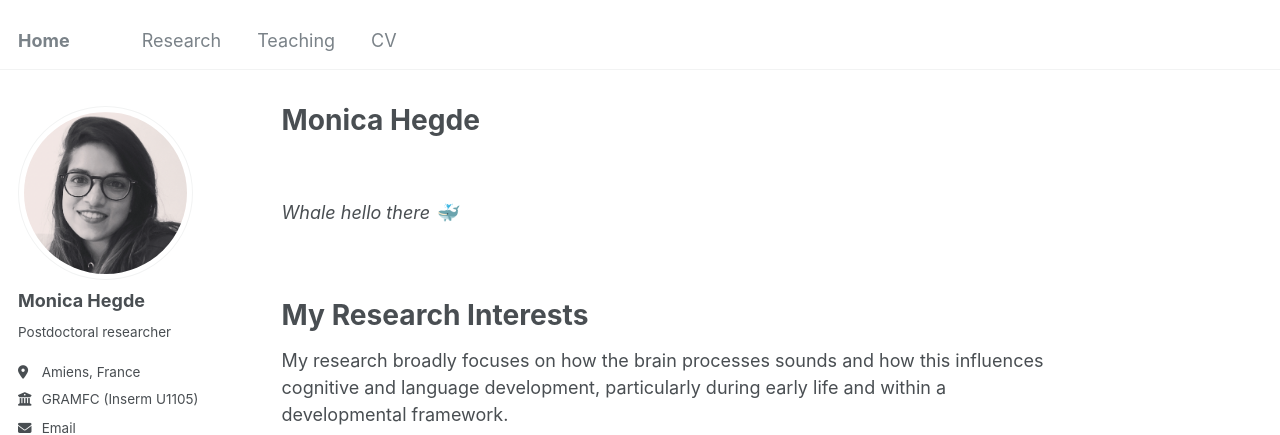
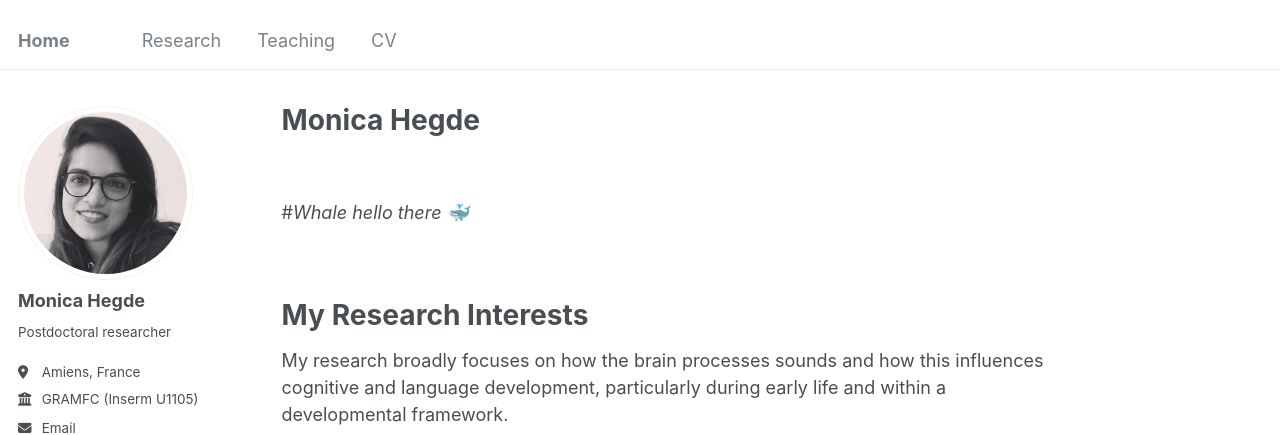
Before and after one commit to hahaharmonica/hahaharmonica.github.io, a Jekyll site: the page built from _pages/about.md, in a window 1280 px wide and 900 px high. Shown: the top 435 px of the window. Built offline with Jekyll 4.4.1, drawn with Linux system fonts in a browser that asks for light colours.

```diff
--- a/_pages/about.md
+++ b/_pages/about.md
@@ -9,7 +9,7 @@ redirect_from:
 &nbsp;
 &nbsp;
 
-*Whale hello there 🐳*
+#*Whale hello there 🐳*
 
 &nbsp;
 &nbsp;
```
